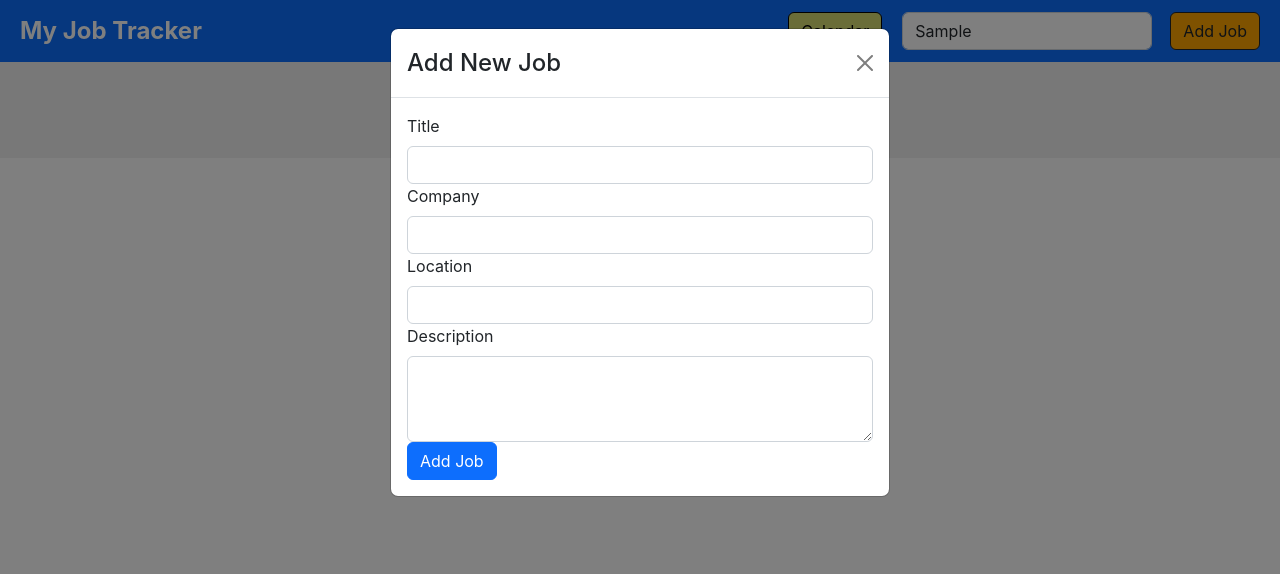
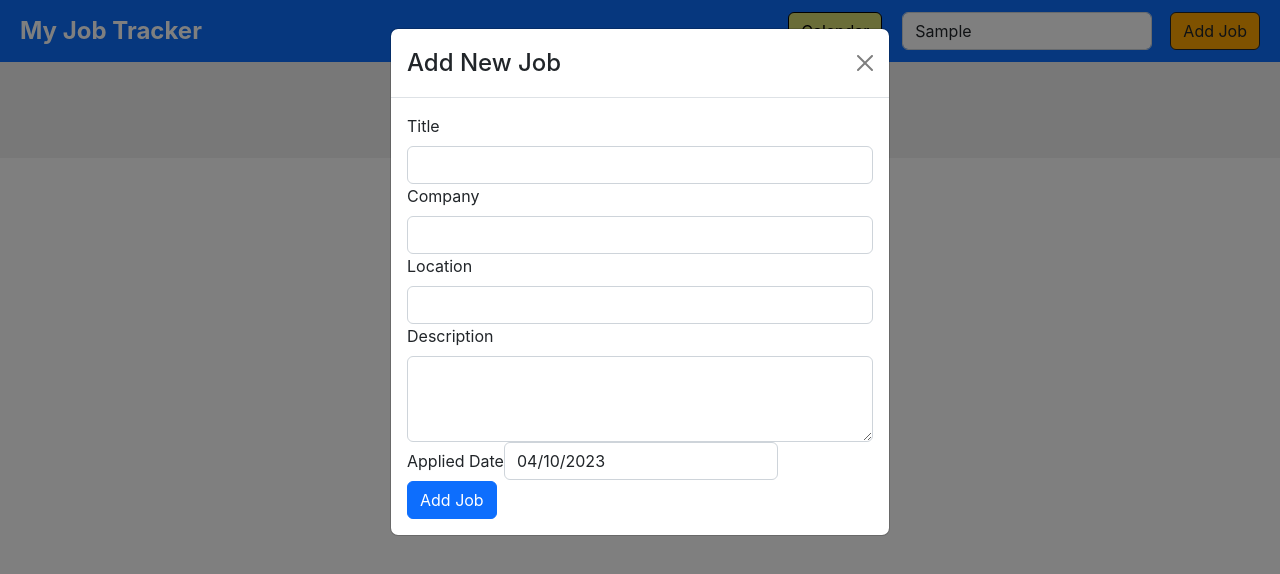
Before and after one commit to pnwmakes/JobTracker-redux, a React (Create React App) app: page / in a window 1280 px wide. Both pictures are taken after typing "Sample" into the empty fields and a click on the button "Add Job". Shown: the top 574 px of the page. Built offline with nearby package versions, Linux system fonts and the light colour scheme.

Commit message:
Added Applied Date

```diff
--- a/package.json
+++ b/package.json
@@ -9,6 +9,7 @@
     "@testing-library/user-event": "^13.5.0",
     "bootstrap": "^5.2.3",
     "formik": "^2.2.9",
+    "moment": "^2.29.4",
     "react": "^18.2.0",
     "react-bootstrap": "^2.7.2",
     "react-bootstrap-modal": "^4.2.0",
--- a/src/App.js
+++ b/src/App.js
@@ -4,8 +4,10 @@ import JobList from './components/JobList';
 import AddJobModal from './components/AddJobModal';
 import { Navbar, Container, Button, FormControl } from 'react-bootstrap';
 import './App.css';
-import { addJob, deleteJob, updateJob, updateJobStatus, addNote } from './redux/jobSlice';
+import { addJob, deleteJob, updateJob, updateJobStatus } from './redux/jobSlice';
 import { setSearchTerm } from './redux/searchSlice';
+import moment from 'moment';
+
 
 const Navigation = ({ onAddJob, onSearchChange }) => {
   const [showModal, setShowModal] = React.useState(false);
@@ -39,15 +41,17 @@ const App = () => {
   };
 
   const handleAddJob = (job) => {
-    dispatch(addJob(job));
+    const formattedJob = {
+      ...job,
+      appliedDate: moment(job.appliedDate).format('MM/DD/YYYY'),
+    };
+    dispatch(addJob(formattedJob));
   };
+
+
 
   const handleStatusChange = (jobId, newStatus) => {
     dispatch(updateJobStatus({ jobId, newStatus }));
-  };
-
-  const handleAddNote = (jobId, newNote) => {
-    dispatch(addNote({ jobId, newNote }));
   };
 
   const handleUpdateJob = (updatedJob) => {
@@ -60,6 +64,7 @@ const App = () => {
 
   const filteredJobs = jobs.filter((job) => {
     const searchTermLower = searchTerm.toLowerCase();
+    const appliedDateLower = moment(job.appliedDate, 'MM/DD/YYYY').format('MM/DD/YYYY').toLowerCase();
     return (
       job.title.toLowerCase().includes(searchTermLower) ||
       job.company.toLowerCase().includes(searchTermLower) ||
--- a/src/components/AddJobModal.js
+++ b/src/components/AddJobModal.js
@@ -1,6 +1,8 @@
 import React from 'react';
 import { Modal, Form, Button } from 'react-bootstrap';
 import { Formik, Field, ErrorMessage } from 'formik';
+import DatePicker from 'react-datepicker';
+import 'react-datepicker/dist/react-datepicker.css';
 import * as Yup from 'yup';
 
 const jobSchema = Yup.object().shape({
@@ -8,6 +10,7 @@ const jobSchema = Yup.object().shape({
     company: Yup.string().required('Company is required'),
     location: Yup.string().required('Location is required'),
     description: Yup.string().required('Description is required'),
+    appliedDate: Yup.date().required('Applied date is required'),
 });
 
 const AddJobModal = ({ show, onHide, onAddJob }) => {
@@ -18,7 +21,7 @@ const AddJobModal = ({ show, onHide, onAddJob }) => {
             </Modal.Header>
             <Modal.Body>
                 <Formik
-                    initialValues={{ title: '', company: '', location: '', description: '' }}
+                    initialValues={{ title: '', company: '', location: '', description: '', appliedDate: new Date() }}
                     validationSchema={jobSchema}
                     onSubmit={(values, { setSubmitting, resetForm }) => {
                         setSubmitting(true);
@@ -28,7 +31,7 @@ const AddJobModal = ({ show, onHide, onAddJob }) => {
                         onHide();
                     }}
                 >
-                    {({ handleSubmit, isSubmitting }) => (
+                    {({ handleSubmit, isSubmitting, setFieldValue, values }) => (
                         <Form onSubmit={handleSubmit}>
                             <Form.Group>
                                 <Form.Label>Title</Form.Label>
@@ -50,6 +53,15 @@ const AddJobModal = ({ show, onHide, onAddJob }) => {
                                 <Field as="textarea" rows={3} name="description" className="form-control" />
                                 <ErrorMessage name="description" component="div" className="text-danger" />
                             </Form.Group>
+                            <Form.Group>
+                                <Form.Label>Applied Date</Form.Label>
+                                <DatePicker
+                                    selected={values.appliedDate}
+                                    onChange={(date) => setFieldValue('appliedDate', date)}
+                                    className="form-control"
+                                />
+                                <ErrorMessage name="appliedDate" component="div" className="text-danger" />
+                            </Form.Group>
                             <Button variant="primary" type="submit" disabled={isSubmitting}>
                                 Add Job
                             </Button>
--- a/src/components/JobItem.js
+++ b/src/components/JobItem.js
@@ -2,6 +2,7 @@ import React, { useState } from 'react';
 import { ListGroupItem, Button, DropdownButton, Dropdown } from 'react-bootstrap';
 import NotesModal from './NotesModal';
 import { v4 as uuidv4 } from 'uuid';
+import moment from 'moment';
 
 const JobItem = ({ job, onDeleteJob, onStatusChange, onUpdateJob }) => {
     const [showNotesModal, setShowNotesModal] = useState(false);
@@ -49,6 +50,8 @@ const JobItem = ({ job, onDeleteJob, onStatusChange, onUpdateJob }) => {
             <p>{job.location}</p>
             <p>{job.description}</p>
             <p>Status: {job.status}</p>
+            <p>Applied Date: {moment(job.appliedDate).format('MM/DD/YYYY')}</p>
+
             <div className="button-group">
                 <DropdownButton
                     id={`status-dropdown-${job.id}`}
--- a/src/components/JobList.js
+++ b/src/components/JobList.js
@@ -6,7 +6,7 @@ function JobList({ jobs, onDeleteJob, onStatusChange, onUpdateJob }) {
     return (
         <ListGroup>
             {jobs.map((job) => (
-                <JobItem key={job.id} job={job} onDeleteJob={onDeleteJob} onStatusChange={onStatusChange} onUpdateJob={onUpdateJob} />
+                <JobItem key={job.id} job={job} onDeleteJob={onDeleteJob} onStatusChange={onStatusChange} onUpdateJob={onUpdateJob} appliedDate={job.appliedDate} />
             ))}
         </ListGroup>
     );
--- a/src/redux/jobSlice.js
+++ b/src/redux/jobSlice.js
@@ -1,5 +1,4 @@
 import { createSlice } from '@reduxjs/toolkit';
-import { v4 as uuidv4 } from 'uuid';
 
 const initialState = [
     {
@@ -10,6 +9,7 @@ const initialState = [
         description: 'We are looking for a Frontend grunt intern.',
         status: 'no-answer',
         notes: [],
+        appliedDate: '04/12/2023',
     },
     {
         id: 2,
@@ -19,6 +19,7 @@ const initialState = [
         description: 'We are looking for a Backend DevOps, No experience.',
         status: 'no-answer',
         notes: [],
+        appliedDate: '03/23/2023'
     },
     {
         id: 3,
@@ -28,6 +29,7 @@ const initialState = [
         description: 'We are looking for Fullstack type of person, No experience.',
         status: 'no-answer',
         notes: [],
+        appliedDate: '04/03/2023'
     },
     {
         id: 4,
@@ -37,6 +39,7 @@ const initialState = [
         description: 'We are looking for someone to break things.',
         status: 'no-answer',
         notes: [],
+        appliedDate: '04/09/2023'
     },
 ];
 
```
Also changed, not shown: 1 other file (tests, documents, lock files or other folders).
